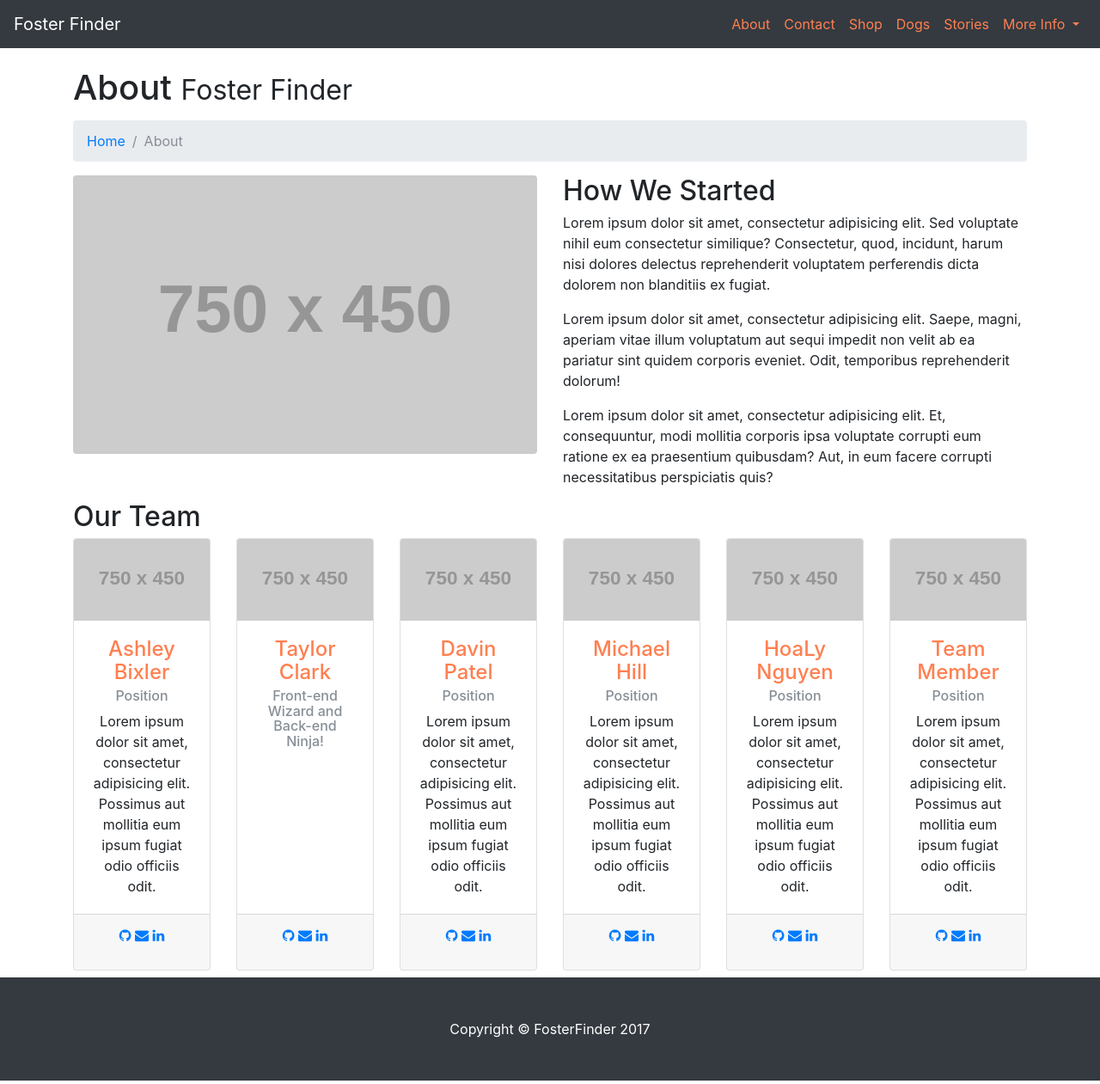
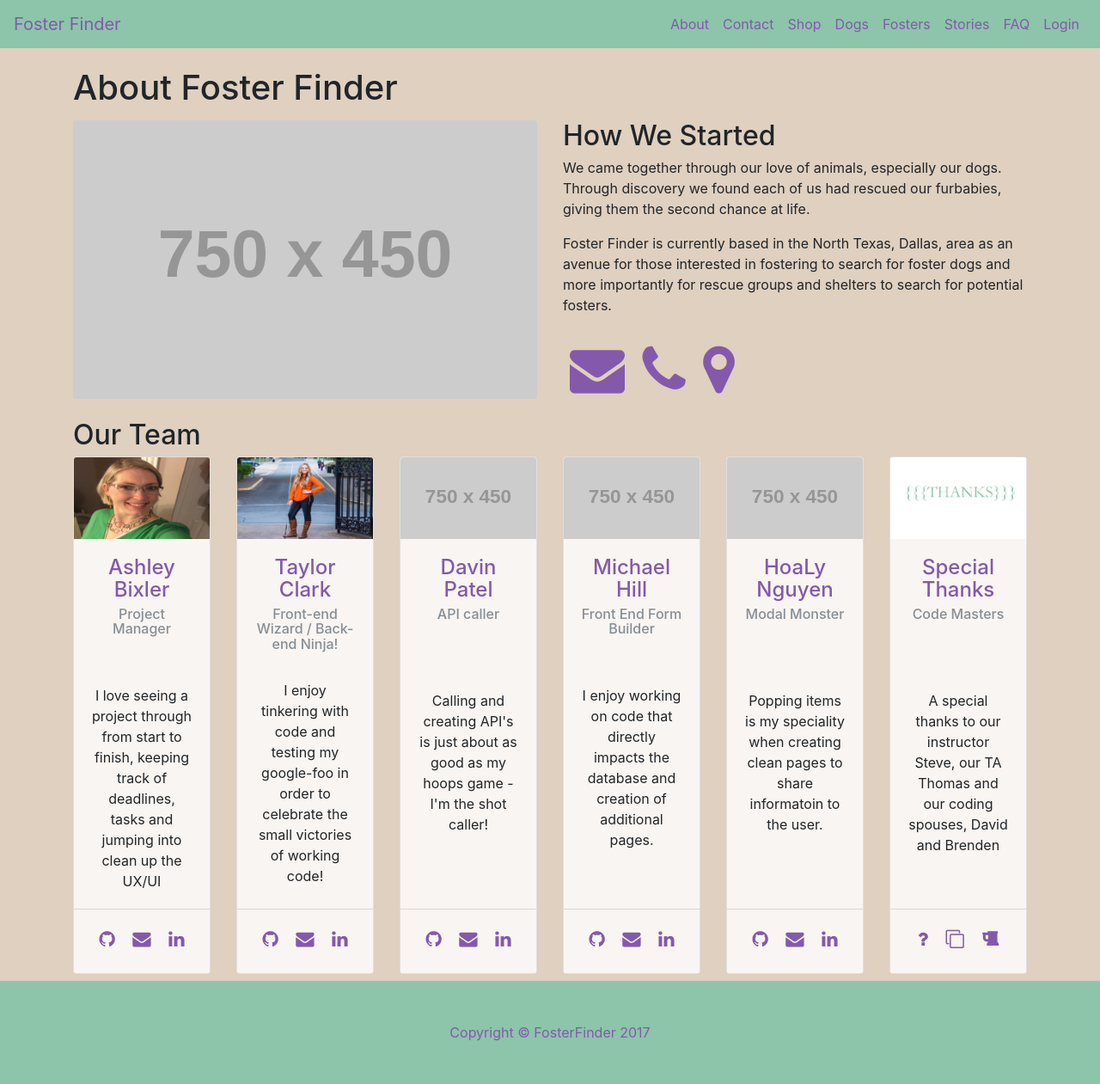
Before and after one commit to abixler1103/FosterFinder, a website: page public/startbootstrap-modern-business-gh-pages/about.html in a window 1280 px wide. Shown: the whole page at 86% size. Drawn offline with Linux system fonts and the light colour scheme; placeholder pictures from the web are drawn by us.

Commit message:
started updating styles

```diff
--- a/public/css/style.css
+++ b/public/css/style.css
@@ -1,46 +1,63 @@
+body {
+    background-color: #dfd0bf;
+}
+
 #navbar {
-	background-color: teal !important;
+    background-color: #8cc5aa !important;
 }
 
 #donate {
-	background-color: teal;
-	color: coral;
+    background-color: #8cc5aa;
+    color: #8459ab;
 }
 
 #footer {
-	background-color: teal !important;
+    background-color: #8cc5aa !important;
 }
 
 #profile {
-	background-color: teal;
-	border-color: teal;
-	color: coral;
+    background-color: #8cc5aa;
+    border-color: #8cc5aa;
+    color: #8459ab;
 }
 
 h4 {
-	color: coral;
+    color: #8459ab;
 }
 
 #navlinks {
-	color: coral;
+    color: #8459ab;
 }
 
 #navbarDropdownBlog {
-	color: coral;
+    color: #8459ab;
 }
 
 #dogname {
-	color: coral;
+    color: #8459ab;
 }
 
 #dot {
-	color: coral;
+    color: #8459ab;
+    display: block;
 }
 
 #copyright {
-	color: coral !important;
+    color: #8459ab !important;
 }
 
 #name {
-	color: coral;
+    color: #8459ab;
 }
+
+.card-header {
+    background-color: #f9f5f2;
+}
+
+.card-body {
+    background-color: #f9f5f2;
+}
+
+.card-footer {
+    background-color: #f9f5f2;
+}
--- a/public/startbootstrap-modern-business-gh-pages/about.html
+++ b/public/startbootstrap-modern-business-gh-pages/about.html
@@ -12,44 +12,44 @@
     <link href="vendor/font-awesome/css/font-awesome.min.css" rel="stylesheet" type="text/css">
     <!-- Custom styles for this template -->
     <link href="css/modern-business.css" rel="stylesheet">
-    <link rel="stylesheet" type="text/css" href="/css/style.css">
+    <link rel="stylesheet" type="text/css" href="../css/style.css">
 </head>
 
 <body>
     <!-- Navigation -->
-    <nav class="navbar fixed-top navbar-expand-lg navbar-dark bg-dark fixed-top">
-        <a class="navbar-brand" href="../../index.html">Foster Finder</a>
+    <nav class="navbar fixed-top navbar-expand-lg navbar-dark bg-dark fixed-top" id="navbar">
+        <a class="navbar-brand" href="../index.html" id="name">Foster Finder</a>
         <button class="navbar-toggler navbar-toggler-right" type="button" data-toggle="collapse" data-target="#navbarResponsive" aria-controls="navbarResponsive" aria-expanded="false" aria-label="Toggle navigation">
             <span class="navbar-toggler-icon"></span>
         </button>
         <div class="collapse navbar-collapse" id="navbarResponsive">
             <ul class="navbar-nav ml-auto">
                 <li class="nav-item">
-                    <a class="nav-link" href="./about.html" id="navlinks">About</a>
+                    <a class="nav-link" href="#" id="navlinks">About</a>
                 </li>
                 <li class="nav-item">
                     <a class="nav-link" href="contact.html" id="navlinks">Contact</a>
                 </li>
                 <li class="nav-item">
-                    <a class="nav-link" href="../startbootstrap-thumbnail-gallery-gh-pages/shop.html" id="navlinks">
+                    <a class="nav-link" href="./startbootstrap-thumbnail-gallery-gh-pages/shop.html" id="navlinks">
                             Shop
                         </a>
                 </li>
                 <li class="nav-item">
-                    <a class="nav-link" href="../startbootstrap-thumbnail-gallery-gh-pages/dogs.html" id="navlinks">Dogs</a>
+                    <a class="nav-link" href="./startbootstrap-thumbnail-gallery-gh-pages/dogs.html" id="navlinks">
+                            Dogs</a>
                 </li>
                 <li class="nav-item">
-                    <a class="nav-link" href="./services.html" id="navlinks">Stories</a>
+                    <a class="nav-link" href="./startbootstrap-thumbnail-gallery-gh-pages/fosters.html" id="navlinks">Fosters</a>
                 </li>
+                <li class="nav-item">
+                    <a class="nav-link" href="#" id="navlinks">Stories</a>
                 </li>
-                <li class="nav-item dropdown">
-                    <a class="nav-link dropdown-toggle" href="#" id="navbarDropdownBlog" data-toggle="dropdown" aria-haspopup="true" aria-expanded="false" id="navlinks">More Info
-                        </a>
-                    <div class="dropdown-menu dropdown-menu-right" aria-labelledby="navbarDropdownBlog">
-                        <a class="dropdown-item" href="./ull-width.html">Terms & Conditins</a>
-                        <a class="dropdown-item" href="./sidebar.html">FAQ</a>
-                        <a class="dropdown-item" href="./faq.html">Donate</a>
-                    </div>
+                <li class="nav-item">
+                    <a class="nav-link" href="faq.html" id="navlinks">FAQ</a>
+                </li>
+                <li class="nav-item">
+                    <a class="nav-link" href="./custom-login-form/index.html" id="navlinks">Login</a>
                 </li>
             </ul>
         </div>
@@ -57,13 +57,13 @@
     <!-- Page Content -->
     <div class="container">
         <!-- Page Heading/Breadcrumbs -->
-        <h1 class="mt-4 mb-3">About <small>Foster Finder</small></h1>
-        <ol class="breadcrumb">
+        <h1 class="mt-4 mb-3">About Foster Finder</h1>
+        <!--   <ol class="breadcrumb">
             <li class="breadcrumb-item">
                 <a href="../../index.html">Home</a>
             </li>
             <li class="breadcrumb-item active">About</li>
-        </ol>
+        </ol> -->
         <!-- Intro Content -->
         <div class="row">
             <div class="col-lg-6">
@@ -71,9 +71,16 @@
             </div>
             <div class="col-lg-6">
                 <h2>How We Started</h2>
-                <p>Lorem ipsum dolor sit amet, consectetur adipisicing elit. Sed voluptate nihil eum consectetur similique? Consectetur, quod, incidunt, harum nisi dolores delectus reprehenderit voluptatem perferendis dicta dolorem non blanditiis ex fugiat.</p>
-                <p>Lorem ipsum dolor sit amet, consectetur adipisicing elit. Saepe, magni, aperiam vitae illum voluptatum aut sequi impedit non velit ab ea pariatur sint quidem corporis eveniet. Odit, temporibus reprehenderit dolorum!</p>
-                <p>Lorem ipsum dolor sit amet, consectetur adipisicing elit. Et, consequuntur, modi mollitia corporis ipsa voluptate corrupti eum ratione ex ea praesentium quibusdam? Aut, in eum facere corrupti necessitatibus perspiciatis quis?</p>
+                <p>We came together through our love of animals, especially our dogs. Through discovery we found each of us had rescued our furbabies, giving them the second chance at life.</p>
+                <p>Foster Finder is currently based in the North Texas, Dallas, area as an avenue for those interested in fostering to search for foster dogs and more importantly for rescue groups and shelters to search for potential fosters.</p>
+                <ul id="contactLinks" class="list-inline social-buttons">
+                    <li><a href="mailto:fosterfinder@gmail.com" target="_blank"><i class="fa fa-envelope fa-4x"></i></a>
+                    </li>
+                    <li><a href="tel:415-654-4517" target="_blank"><i class="fa fa-phone fa-4x"></i></a>
+                    </li>
+                    <li><a href="https://www.google.com/maps/place/Dedman+Life+Sciences+Building/@32.8457595,-96.7831537,15z/data=!4m5!3m4!1s0x0:0xbfa32e336b3720ec!8m2!3d32.8457595!4d-96.7831537" target="_blank"><i class="fa fa-map-marker fa-4x"></i></a>
+                    </li>
+                </ul>
             </div>
         </div>
         <!-- /.row -->
@@ -82,19 +89,21 @@
         <div class="row">
             <div class="col-lg-2 mb-2">
                 <div class="card h-100 text-center">
-                    <img class="card-img-top" src="http://placehold.it/750x450" alt="">
+                    <img class="card-img-top" src="../img/ashley2.jpeg" alt="">
                     <div class="card-body">
                         <h4 class="card-title">Ashley Bixler</h4>
-                        <h6 class="card-subtitle mb-2 text-muted">Position</h6>
-                        <p class="card-text">Lorem ipsum dolor sit amet, consectetur adipisicing elit. Possimus aut mollitia eum ipsum fugiat odio officiis odit.</p>
+                        <h6 class="card-subtitle mb-2 text-muted">Project Manager</h6>
+                        <br>
+                        <br>
+                        <p class="card-text">I love seeing a project through from start to finish, keeping track of deadlines, tasks and jumping into clean up the UX/UI</p>
                     </div>
                     <div class="card-footer">
                         <ul id="aboutLinks" class="list-inline social-buttons">
-                            <li><a href="https://www.github.com/abixler1103" target="_blank"><i class="fa fa-github"></i></a>
+                            <li><a href="https://www.github.com/abixler1103" target="_blank"><i class="fa fa-github fa-lg"></i></a>
                             </li>
-                            <li><a href="mailto:ashley.e.bixler@gmail.com" target="_blank"><i class="fa fa-envelope"></i></a>
+                            <li><a href="mailto:ashley.e.bixler@gmail.com" target="_blank"><i class="fa fa-envelope fa-lg"></i></a>
                             </li>
-                            <li><a href="https://www.linkedin.com/in/ashleybixler/" target="_blank"><i class="fa fa-linkedin"></i></a>
+                            <li><a href="https://www.linkedin.com/in/ashleybixler/" target="_blank"><i class="fa fa-linkedin fa-lg"></i></a>
                             </li>
                         </ul>
                     </div>
@@ -102,19 +111,20 @@
             </div>
             <div class="col-lg-2 mb-2">
                 <div class="card h-100 text-center">
-                    <img class="card-img-top" src="http://placehold.it/750x450" alt="">
+                    <img class="card-img-top" src="../img/Taylor2.jpeg" alt="">
                     <div class="card-body">
                         <h4 class="card-title">Taylor Clark</h4>
-                        <h6 class="card-subtitle mb-2 text-muted">Front-end Wizard and Back-end Ninja!</h6>
-                        <p class="card-text"></p>
+                        <h6 class="card-subtitle mb-2 text-muted">Front-end Wizard / Back-end Ninja!</h6>
+                        <br>
+                        <p class="card-text">I enjoy tinkering with code and testing my google-foo in order to celebrate the small victories of working code!</p>
                     </div>
                     <div class="card-footer">
                         <ul class="list-inline social-buttons">
-                            <li><a href="https://www.github.com/tictac0723" target="_blank"><i class="fa fa-github"></i></a>
+                            <li><a href="https://www.github.com/tictac0723" target="_blank"><i class="fa fa-github fa-lg"></i></a>
                             </li>
-                            <li><a href="mailto:taylorclark0723@gmail.com" target="_blank"><i class="fa fa-envelope"></i></a>
+                            <li><a href="mailto:taylorclark0723@gmail.com" target="_blank"><i class="fa fa-envelope fa-lg"></i></a>
                             </li>
-                            <li><a href="https://www.linkedin.com/in/taylor-a-clark/" target="_blank"><i class="fa fa-linkedin"></i></a>
+                            <li><a href="https://www.linkedin.com/in/taylor-a-clark/" target="_blank"><i class="fa fa-linkedin fa-lg"></i></a>
                             </li>
                         </ul>
                     </div>
@@ -125,16 +135,19 @@
                     <img class="card-img-top" src="http://placehold.it/750x450" alt="">
                     <div class="card-body">
                         <h4 class="card-title">Davin Patel</h4>
-                        <h6 class="card-subtitle mb-2 text-muted">Position</h6>
-                        <p class="card-text">Lorem ipsum dolor sit amet, consectetur adipisicing elit. Possimus aut mollitia eum ipsum fugiat odio officiis odit.</p>
+                        <h6 class="card-subtitle mb-2 text-muted">API caller</h6>
+                        <br>
+                        <br>
+                        <br>
+                        <p class="card-text">Calling and creating API's is just about as good as my hoops game - I'm the shot caller!</p>
                     </div>
                     <div class="card-footer">
                         <ul class="list-inline social-buttons">
-                            <li><a href="https://www.github.com/abixler1103" target="_blank"><i class="fa fa-github"></i></a>
+                            <li><a href="https://www.github.com/abixler1103" target="_blank"><i class="fa fa-github fa-lg"></i></a>
                             </li>
-                            <li><a href="mailto:ashley.e.bixler@gmail.com" target="_blank"><i class="fa fa-envelope"></i></a>
+                            <li><a href="mailto:ashley.e.bixler@gmail.com" target="_blank"><i class="fa fa-envelope fa-lg"></i></a>
                             </li>
-                            <li><a href="https://www.linkedin.com/in/ashleybixler/" target="_blank"><i class="fa fa-linkedin"></i></a>
+                            <li><a href="https://www.linkedin.com/in/ashleybixler/" target="_blank"><i class="fa fa-linkedin fa-lg"></i></a>
                             </li>
                         </ul>
                     </div>
@@ -145,16 +158,18 @@
                     <img class="card-img-top" src="http://placehold.it/750x450" alt="">
                     <div class="card-body">
                         <h4 class="card-title">Michael Hill</h4>
-                        <h6 class="card-subtitle mb-2 text-muted">Position</h6>
-                        <p class="card-text">Lorem ipsum dolor sit amet, consectetur adipisicing elit. Possimus aut mollitia eum ipsum fugiat odio officiis odit.</p>
+                        <h6 class="card-subtitle mb-2 text-muted">Front End Form Builder</h6>
+                        <br>
+                        <br>
+                        <p class="card-text">I enjoy working on code that directly impacts the database and creation of additional pages.</p>
                     </div>
                     <div class="card-footer">
                         <ul class="list-inline social-buttons">
-                            <li><a href="https://www.github.com/abixler1103" target="_blank"><i class="fa fa-github"></i></a>
+                            <li><a href="https://www.github.com/abixler1103" target="_blank"><i class="fa fa-github fa-lg"></i></a>
                             </li>
-                            <li><a href="mailto:ashley.e.bixler@gmail.com" target="_blank"><i class="fa fa-envelope"></i></a>
+                            <li><a href="mailto:ashley.e.bixler@gmail.com" target="_blank"><i class="fa fa-envelope fa-lg"></i></a>
                             </li>
-                            <li><a href="https://www.linkedin.com/in/ashleybixler/" target="_blank"><i class="fa fa-linkedin"></i></a>
+                            <li><a href="https://www.linkedin.com/in/ashleybixler/" target="_blank"><i class="fa fa-linkedin fa-lg"></i></a>
                             </li>
                         </ul>
                     </div>
@@ -165,16 +180,19 @@
                     <img class="card-img-top" src="http://placehold.it/750x450" alt="">
                     <div class="card-body">
                         <h4 class="card-title">HoaLy Nguyen</h4>
-                        <h6 class="card-subtitle mb-2 text-muted">Position</h6>
-                        <p class="card-text">Lorem ipsum dolor sit amet, consectetur adipisicing elit. Possimus aut mollitia eum ipsum fugiat odio officiis odit.</p>
+                        <h6 class="card-subtitle mb-2 text-muted">Modal Monster</h6>
+                        <br>
+                        <br>
+                        <br>
+                        <p class="card-text">Popping items is my speciality when creating clean pages to share informatoin to the user.</p>
                     </div>
                     <div class="card-footer">
                         <ul class="list-inline social-buttons">
-                            <li><a href="https://www.github.com/abixler1103" target="_blank"><i class="fa fa-github"></i></a>
+                            <li><a href="https://www.github.com/abixler1103" target="_blank"><i class="fa fa-github fa-lg"></i></a>
                             </li>
-                            <li><a href="mailto:ashley.e.bixler@gmail.com" target="_blank"><i class="fa fa-envelope"></i></a>
+                            <li><a href="mailto:ashley.e.bixler@gmail.com" target="_blank"><i class="fa fa-envelope fa-lg"></i></a>
                             </li>
-                            <li><a href="https://www.linkedin.com/in/ashleybixler/" target="_blank"><i class="fa fa-linkedin"></i></a>
+                            <li><a href="https://www.linkedin.com/in/ashleybixler/" target="_blank"><i class="fa fa-linkedin fa-lg"></i></a>
                             </li>
                         </ul>
                     </div>
@@ -182,56 +200,34 @@
             </div>
             <div class="col-lg-2 mb-2">
                 <div class="card h-100 text-center">
-                    <img class="card-img-top" src="http://placehold.it/750x450" alt="">
+                    <img class="card-img-top" src="../img/thanks.jpeg" alt="">
                     <div class="card-body">
-                        <h4 class="card-title">Team Member</h4>
-                        <h6 class="card-subtitle mb-2 text-muted">Position</h6>
-                        <p class="card-text">Lorem ipsum dolor sit amet, consectetur adipisicing elit. Possimus aut mollitia eum ipsum fugiat odio officiis odit.</p>
+                        <h4 class="card-title">Special Thanks</h4>
+                        <h6 class="card-subtitle mb-2 text-muted">Code Masters</h6>
+                        <br>
+                        <br>
+                        <br>
+                        <p class="card-text">A special thanks to our instructor Steve, our TA Thomas and our coding spouses, David and Brenden</p>
                     </div>
                     <div class="card-footer">
                         <ul class="list-inline social-buttons">
-                            <li><a href="https://www.github.com/abixler1103" target="_blank"><i class="fa fa-github"></i></a>
+                            <li><a href="#"><i class="fa fa-question fa-lg"></i></a>
                             </li>
-                            <li><a href="mailto:ashley.e.bixler@gmail.com" target="_blank"><i class="fa fa-envelope"></i></a>
+                            <li><a href="#"><i class="fa fa-clone fa-lg"></i></a>
                             </li>
-                            <li><a href="https://www.linkedin.com/in/ashleybixler/" target="_blank"><i class="fa fa-linkedin"></i></a>
+                            <li><a href="#"><i class="fa fa-beer fa-lg"></i></a>
                             </li>
                         </ul>
                     </div>
                 </div>
             </div>
         </div>
-        <!-- /.row -->
-        <!-- Our Customers -->
-        <!--         <h2>Our Customers</h2>
-        <div class="row">
-            <div class="col-lg-2 col-sm-4 mb-4">
-                <img class="img-fluid" src="http://placehold.it/500x300" alt="">
-            </div>
-            <div class="col-lg-2 col-sm-4 mb-4">
-                <img class="img-fluid" src="http://placehold.it/500x300" alt="">
-            </div>
-            <div class="col-lg-2 col-sm-4 mb-4">
-                <img class="img-fluid" src="http://placehold.it/500x300" alt="">
-            </div>
-            <div class="col-lg-2 col-sm-4 mb-4">
-                <img class="img-fluid" src="http://placehold.it/500x300" alt="">
-            </div>
-            <div class="col-lg-2 col-sm-4 mb-4">
-                <img class="img-fluid" src="http://placehold.it/500x300" alt="">
-            </div>
-            <div class="col-lg-2 col-sm-4 mb-4">
-                <img class="img-fluid" src="http://placehold.it/500x300" alt="">
-            </div>
-        </div>
- -->
-        <!-- /.row -->
     </div>
     <!-- /.container -->
     <!-- Footer -->
-    <footer class="py-5 bg-dark">
+    <footer class="py-5 bg-dark" id="footer">
         <div class="container">
-            <p class="m-0 text-center text-white">Copyright &copy; FosterFinder 2017</p>
+            <p class="m-0 text-center text-white" id="copyright">Copyright &copy; FosterFinder 2017</p>
         </div>
         <!-- /.container -->
     </footer>
--- a/public/startbootstrap-modern-business-gh-pages/css/modern-business.css
+++ b/public/startbootstrap-modern-business-gh-pages/css/modern-business.css
@@ -6,6 +6,7 @@
 
 body {
     padding-top: 54px;
+    background-color: #dfd0bf;
 }
 
 @media (min-width: 992px) {
@@ -31,3 +32,10 @@ body {
 li {
     display: inline;
 }
+
+.fa {
+    padding-top: 15px;
+    padding-right: 8px;
+    padding-left: 8px;
+    color: #8459ab;
+}
```
Also changed, not shown: config/config.json (+7 -4 lines), public/index.html (+11 -13 lines), public/startbootstrap-modern-business-gh-pages/contact.html (+23 -23 lines), public/startbootstrap-thumbnail-gallery-gh-pages/shop.html (+29 -34 lines), public/img/Taylor.jpeg (added), public/img/Taylor2.jpeg (added), public/img/ashley.jpeg (added), public/img/ashley2.jpeg (added), public/img/thanks.jpeg (added), 2 other files.
